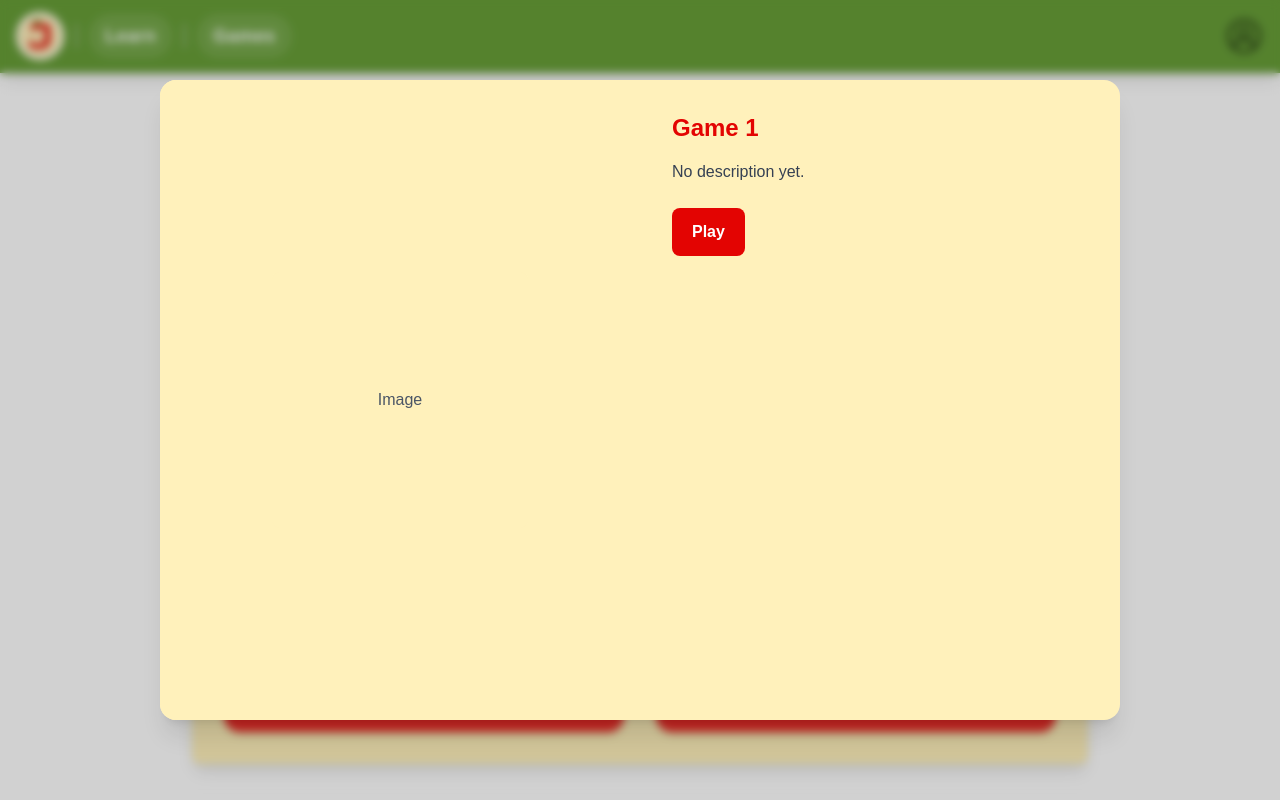
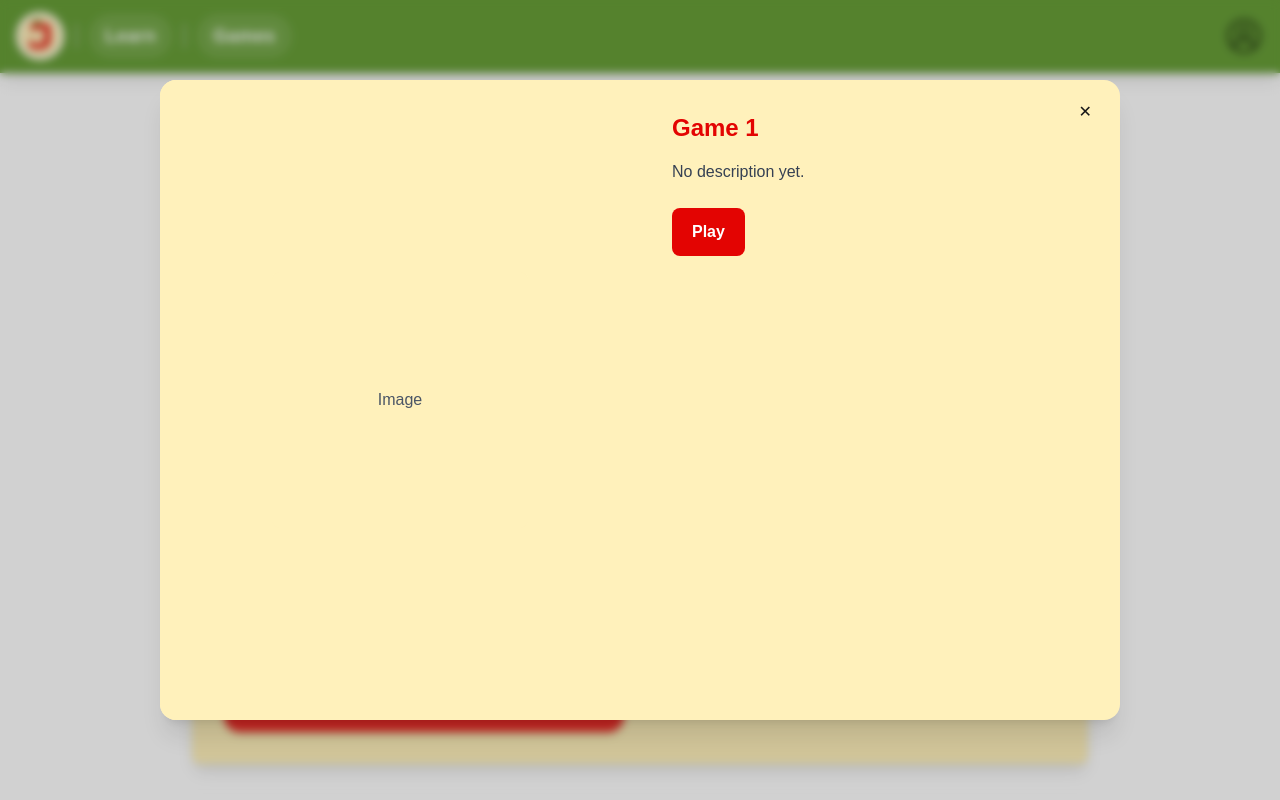
Before and after one commit to Jortmcchez/jappl, a Next.js app: page /games in a window 1280 px wide. Both pictures are taken after a click on the button "Game 1". Built offline with nearby package versions, Linux system fonts and the light colour scheme.

Commit message:
moved modal into own component

```diff
--- /dev/null
+++ b/app/components/games/GameModal.tsx
@@ -0,0 +1,119 @@
+"use client";
+
+import { useEffect, useState } from "react";
+import Image from "next/image";
+
+type Props = {
+  open: boolean;
+  onClose: () => void;
+  title: string;
+  description?: string;
+  imageSrc?: string;
+};
+
+export default function GameModal({
+  open,
+  onClose,
+  title,
+  description = "No description yet.",
+  imageSrc,
+}: Props) {
+  const [mounted, setMounted] = useState(false);
+  const [visible, setVisible] = useState(false);
+
+  useEffect(() => {
+    if (open) {
+      setMounted(true);
+      requestAnimationFrame(() =>
+        requestAnimationFrame(() => setVisible(true)),
+      );
+      return;
+    }
+
+    if (mounted) {
+      setVisible(false);
+      const t = setTimeout(() => setMounted(false), 220);
+      return () => clearTimeout(t);
+    }
+    // eslint-disable-next-line react-hooks/exhaustive-deps
+  }, [open]);
+
+  useEffect(() => {
+    const onKey = (e: KeyboardEvent) => {
+      if (e.key === "Escape" || e.key === " ") handleClose();
+    };
+    if (mounted) window.addEventListener("keydown", onKey);
+    return () => window.removeEventListener("keydown", onKey);
+    // eslint-disable-next-line react-hooks/exhaustive-deps
+  }, [mounted]);
+
+  const handleClose = () => {
+    setVisible(false);
+    setTimeout(() => {
+      setMounted(false);
+      onClose();
+    }, 220);
+  };
+
+  if (!mounted) return null;
+
+  return (
+    <div className="fixed inset-0 z-50 flex items-center justify-center">
+      <div
+        className={`absolute inset-0 transition-opacity ${visible ? "opacity-100" : "opacity-0"}`}
+        onClick={handleClose}
+        aria-hidden
+        style={{ background: "rgba(0,0,0,0.18)", backdropFilter: "blur(4px)" }}
+      />
+
+      <div
+        className={`relative bg-[#fff1bb] rounded-2xl shadow-xl max-w-5xl w-11/12 md:w-3/4 h-[80vh] overflow-hidden z-10 transform transition-all duration-200 ease-out ${
+          visible
+            ? "opacity-100 translate-y-0 scale-100"
+            : "opacity-0 translate-y-3 scale-95"
+        }`}
+      >
+        <button
+          aria-label="Close"
+          onClick={handleClose}
+          className="absolute top-4 right-4 z-20 px-3 py-1 rounded hover:bg-gray-100"
+        >
+          ✕
+        </button>
+
+        <div className="flex h-full">
+          <div className="w-1/2 bg-[#fff1bb] flex items-center justify-center">
+            {imageSrc ? (
+              <div className="relative h-full w-full">
+                <Image
+                  src={imageSrc}
+                  alt={title}
+                  style={{ objectFit: "cover" }}
+                  fill
+                />
+              </div>
+            ) : (
+              <div className="h-64 w-64 bg-[#fff1bb] rounded-lg flex items-center justify-center">
+                <span className="text-gray-600">Image</span>
+              </div>
+            )}
+          </div>
+
+          <div className="w-1/2 p-8 overflow-auto">
+            <h2 className="text-2xl text-[#e30402] font-bold mb-4">{title}</h2>
+            <p className="text-gray-700 text-base">{description}</p>
+            <div className="mt-6">
+              <button
+                onClick={() => console.log("Play", title)}
+                className="inline-flex items-center gap-2 px-5 py-3 bg-[#e30402] text-white font-semibold rounded-lg hover:bg-[#c00302] transition"
+                aria-label={`Play ${title}`}
+              >
+                Play
+              </button>
+            </div>
+          </div>
+        </div>
+      </div>
+    </div>
+  );
+}
--- a/app/components/games/gameBackdrop.tsx
+++ b/app/components/games/gameBackdrop.tsx
@@ -5,7 +5,6 @@ export default function GameBackdrop() {
     { id: 1, title: "Game 1" },
     { id: 2, title: "Game 2" },
     { id: 3, title: "Game 3" },
-    { id: 4, title: "Game 4" },
   ];
 
   const gameEntry = games.map((game) => {
--- a/app/components/games/gameTile.tsx
+++ b/app/components/games/gameTile.tsx
@@ -1,7 +1,7 @@
 "use client";
 
-import { useEffect, useState } from "react";
-import Image from "next/image";
+import { useState } from "react";
+import GameModal from "./GameModal";
 
 type gameProp = {
   title: string;
@@ -10,102 +10,28 @@ type gameProp = {
 };
 
 export default function GameTile(props: gameProp) {
-  const { title, description = "No description yet.", imageSrc } = props;
-  // modal mount/visibility states to allow animate on open/close
-  const [mounted, setMounted] = useState(false);
-  const [visible, setVisible] = useState(false);
-
-  const handleClose = () => {
-    setVisible(false);
-    // wait for transition to finish before unmounting
-    setTimeout(() => {
-      setMounted(false);
-    }, 220);
-  };
-
-  const handleOpen = () => {
-    setMounted(true);
-    // next tick so CSS transition can animate from initial -> visible
-    requestAnimationFrame(() => requestAnimationFrame(() => setVisible(true)));
-  };
-
-  useEffect(() => {
-    const onKey = (e: KeyboardEvent) => {
-      if (e.key === "Escape") handleClose();
-    };
-    if (mounted) window.addEventListener("keydown", onKey);
-    return () => window.removeEventListener("keydown", onKey);
-  }, [mounted]);
+  const { title, description, imageSrc } = props;
+  const [open, setOpen] = useState(false);
 
   return (
     <>
       <div
         role="button"
         tabIndex={0}
-        onClick={handleOpen}
-        onKeyDown={(e) => (e.key === "Enter" ? handleOpen() : null)}
+        onClick={() => setOpen(true)}
+        onKeyDown={(e) => (e.key === "Enter" ? setOpen(true) : null)}
         className="flex items-center justify-center w-full h-full bg-[#f02d29] rounded-2xl shadow-md hover:scale-105 transition cursor-pointer"
       >
         <p className="text-white text-xl font-semibold">{title}</p>
       </div>
 
-      {mounted && (
-        <div className="fixed inset-0 z-50 flex items-center justify-center">
-          {/* dimming overlay with slight blur but not heavy darkening */}
-          <div
-            className={`absolute inset-0 transition-opacity ${visible ? "opacity-100" : "opacity-0"}`}
-            onClick={handleClose}
-            aria-hidden
-            style={{
-              background: "rgba(0,0,0,0.18)",
-              backdropFilter: "blur(4px)",
-            }}
-          />
-
-          <div
-            className={`relative bg-[#fff1bb] rounded-2xl shadow-xl max-w-5xl w-11/12 md:w-3/4 h-[80vh] overflow-hidden z-10 transform transition-all duration-200 ease-out ${
-              visible
-                ? "opacity-100 translate-y-0 scale-100"
-                : "opacity-0 translate-y-3 scale-95"
-            }`}
-          >
-            <div className="flex h-full">
-              <div className="w-1/2 bg-[#fff1bb] flex items-center justify-center">
-                {imageSrc ? (
-                  <div className="relative h-full w-full">
-                    <Image
-                      src={imageSrc}
-                      alt={title}
-                      style={{ objectFit: "cover" }}
-                      fill
-                    />
-                  </div>
-                ) : (
-                  <div className="h-64 w-64 bg-[#fff1bb] rounded-lg flex items-center justify-center">
-                    <span className="text-gray-600">Image</span>
-                  </div>
-                )}
-              </div>
-
-              <div className="w-1/2 p-8 overflow-auto">
-                <h2 className="text-2xl text-[#e30402] font-bold mb-4">
-                  {title}
-                </h2>
-                <p className="text-gray-700 text-base">{description}</p>
-                <div className="mt-6">
-                  <button
-                    onClick={() => console.log("Play", title)}
-                    className="inline-flex items-center gap-2 px-5 py-3 bg-[#e30402] text-white font-semibold rounded-lg hover:bg-[#c00302] transition"
-                    aria-label={`Play ${title}`}
-                  >
-                    Play
-                  </button>
-                </div>
-              </div>
-            </div>
-          </div>
-        </div>
-      )}
+      <GameModal
+        open={open}
+        onClose={() => setOpen(false)}
+        title={title}
+        description={description}
+        imageSrc={imageSrc}
+      />
     </>
   );
 }
--- a/app/games/page.tsx
+++ b/app/games/page.tsx
@@ -1,4 +1,3 @@
-"use client";
 import NavBar from "../components/navbar";
 import GameBackdrop from "../components/games/gameBackdrop";
 
```
